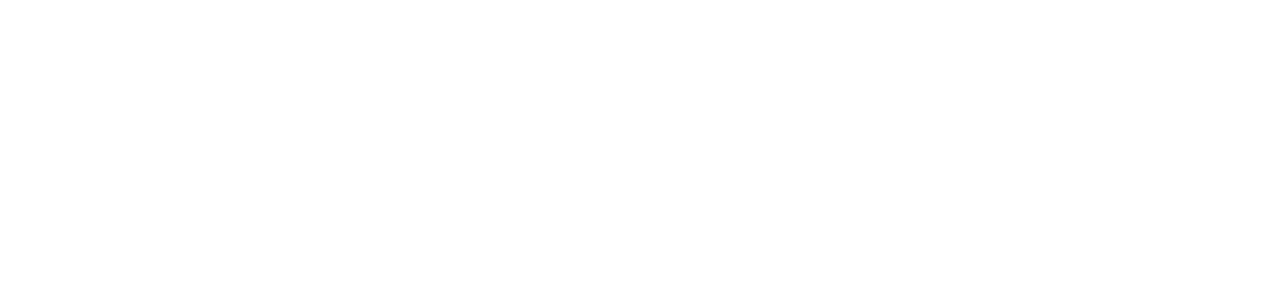
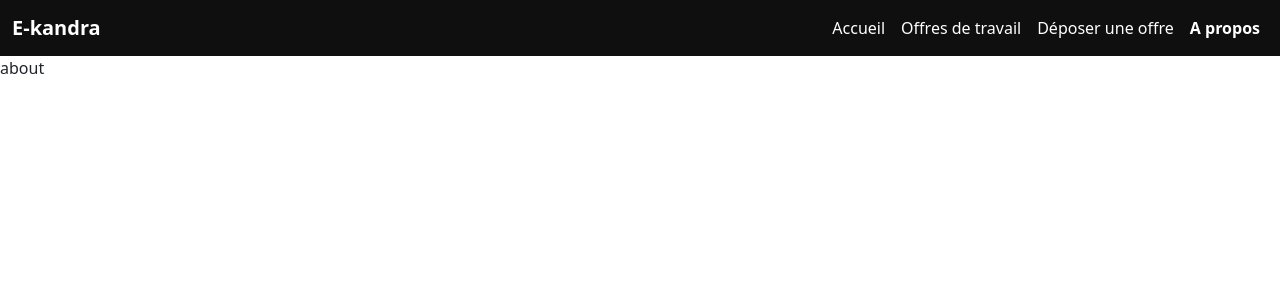
Before and after one commit to andolalaina/react-e-kandra, a React (Create React App) app: page /about in a window 1280 px wide. Shown: the top 300 px of the page. Built offline with nearby package versions, Linux system fonts and the light colour scheme.

Commit message:
Add Header and Router elements

```diff
--- a/package.json
+++ b/package.json
@@ -10,8 +10,11 @@
     "@types/node": "^12.20.21",
     "@types/react": "^17.0.19",
     "@types/react-dom": "^17.0.9",
+    "bootstrap": "^5.1.0",
     "react": "^17.0.2",
+    "react-bootstrap": "^2.0.0-beta.6",
     "react-dom": "^17.0.2",
+    "react-router-dom": "^5.2.1",
     "react-scripts": "4.0.3",
     "typescript": "^4.4.2",
     "web-vitals": "^1.1.2"
--- a/src/App.tsx
+++ b/src/App.tsx
@@ -1,12 +1,33 @@
-import React from 'react';
-import logo from './logo.svg';
 import './App.css';
+import Header from './components/Header';
+import { BrowserRouter as Router, Switch, Route } from 'react-router-dom';
+
 
 function App() {
   return (
-    <div></div>
+    <div>
+      <Router>
+        <Header />
+        <Switch>
+          <Route exact path="/">
+            home
+          </Route>
+          <Route exact path="/jobs">
+            offres
+          </Route>
+          <Route exact path="/jobs/:id">
+            JobDetails
+          </Route>
+          <Route path="/add">
+            add
+          </Route>
+          <Route path="/about">
+            about
+          </Route>
+        </Switch>
+      </Router>
+    </div>
     // header
-      // <Header/>
       // <Content>
         // --- HOME ---
           // <Hero>
--- /dev/null
+++ b/src/components/Header.css
@@ -0,0 +1,21 @@
+.bg-scheme {
+    background-color: #0F0F0F;
+}
+
+.text-bold {
+    font-weight: 700;
+}
+
+.link {
+    text-decoration: none;
+    color: #FFF;
+}
+
+.link:hover {
+    color: #FFF;
+    border-bottom: 1px solid #FFF;
+}
+
+.link.active {
+    font-weight: 700;
+}
--- /dev/null
+++ b/src/components/Header.tsx
@@ -0,0 +1,29 @@
+import './Header.css'
+import { Navbar, Container, Nav } from 'react-bootstrap';
+import { NavLink  } from 'react-router-dom';
+
+export default function Header() {
+    return(
+        <header>
+            <Navbar expand="lg" variant="dark" className="bg-scheme">
+                <Container fluid>
+                    <Navbar.Brand className="text-bold">E-kandra</Navbar.Brand>
+                    <Nav className="justify-content-end">
+                        <Nav.Link>
+                            <NavLink exact to="/" className="link">Accueil</NavLink>
+                        </Nav.Link>
+                        <Nav.Link>
+                            <NavLink to="/jobs" className="link">Offres de travail</NavLink>
+                        </Nav.Link>
+                        <Nav.Link>
+                            <NavLink to="/add" className="link">Déposer une offre</NavLink>
+                        </Nav.Link>
+                        <Nav.Link>
+                            <NavLink to="/about" className="link">A propos</NavLink>
+                        </Nav.Link>
+                    </Nav>
+                </Container>
+            </Navbar>
+        </header>
+    )
+}
--- a/src/index.tsx
+++ b/src/index.tsx
@@ -3,6 +3,7 @@
 import './index.css';
 import App from './App';
 import reportWebVitals from './reportWebVitals';
+import 'bootstrap/dist/css/bootstrap.min.css';
 
 ReactDOM.render(
   <React.StrictMode>
--- a/tsconfig.json
+++ b/tsconfig.json
@@ -18,7 +18,8 @@
     "resolveJsonModule": true,
     "isolatedModules": true,
     "noEmit": true,
-    "jsx": "react-jsx"
+    "jsx": "react-jsx",
+    "noImplicitAny": false
   },
   "include": [
     "src"
```
Also changed, not shown: 1 other file (tests, documents, lock files or other folders).
